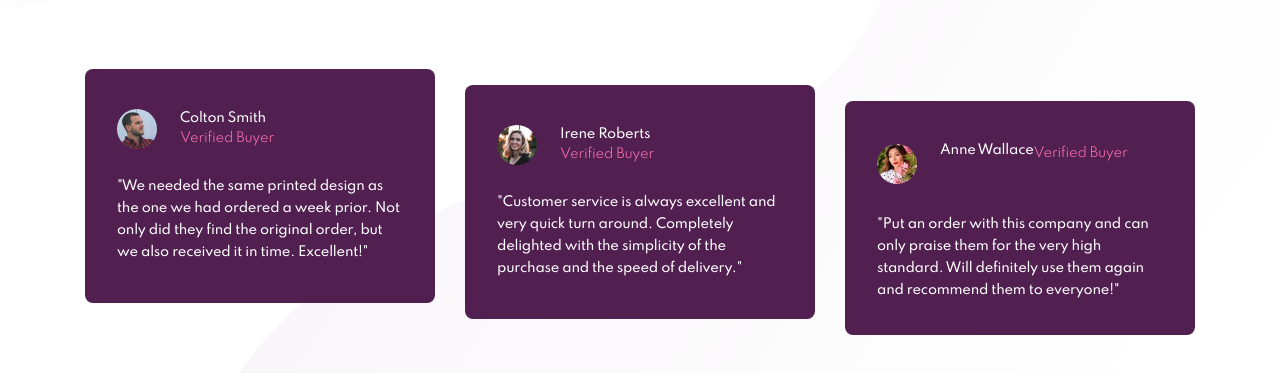
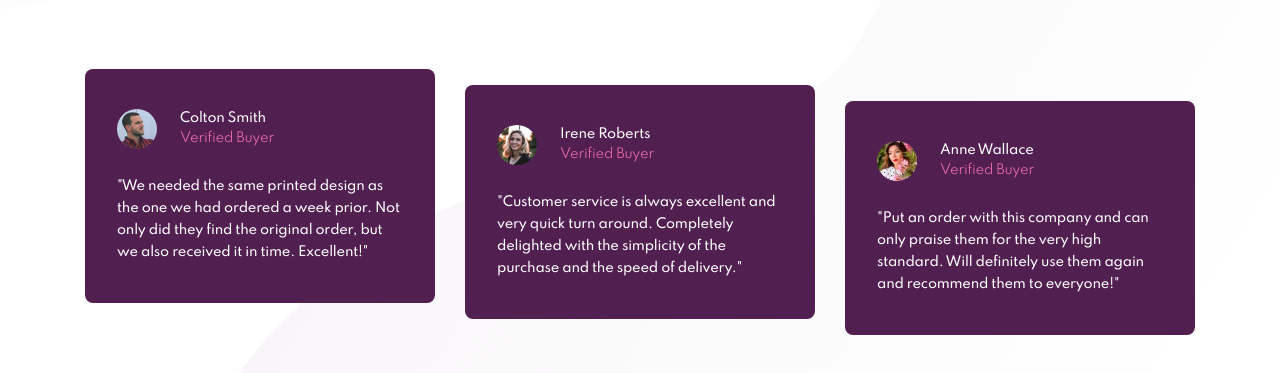
Before and after one commit to bwhitney2439/social-proof-section-master, a plain HTML site: page index.html in a window 1280 px wide. Shown: the part 353-726 px from the top of the page. Drawn offline with Linux system fonts and the light colour scheme.

Commit message:
fixed avatar-details

```diff
--- a/index.html
+++ b/index.html
@@ -101,7 +101,7 @@
         <div class="endorsement">
           <div class="avatar">
             <img src="./images/image-anne.jpg" alt="" />
-            <div class="avatar">
+            <div class="avatar-details">
               <p>Anne Wallace</p>
               <p>Verified Buyer</p>
             </div>
```
